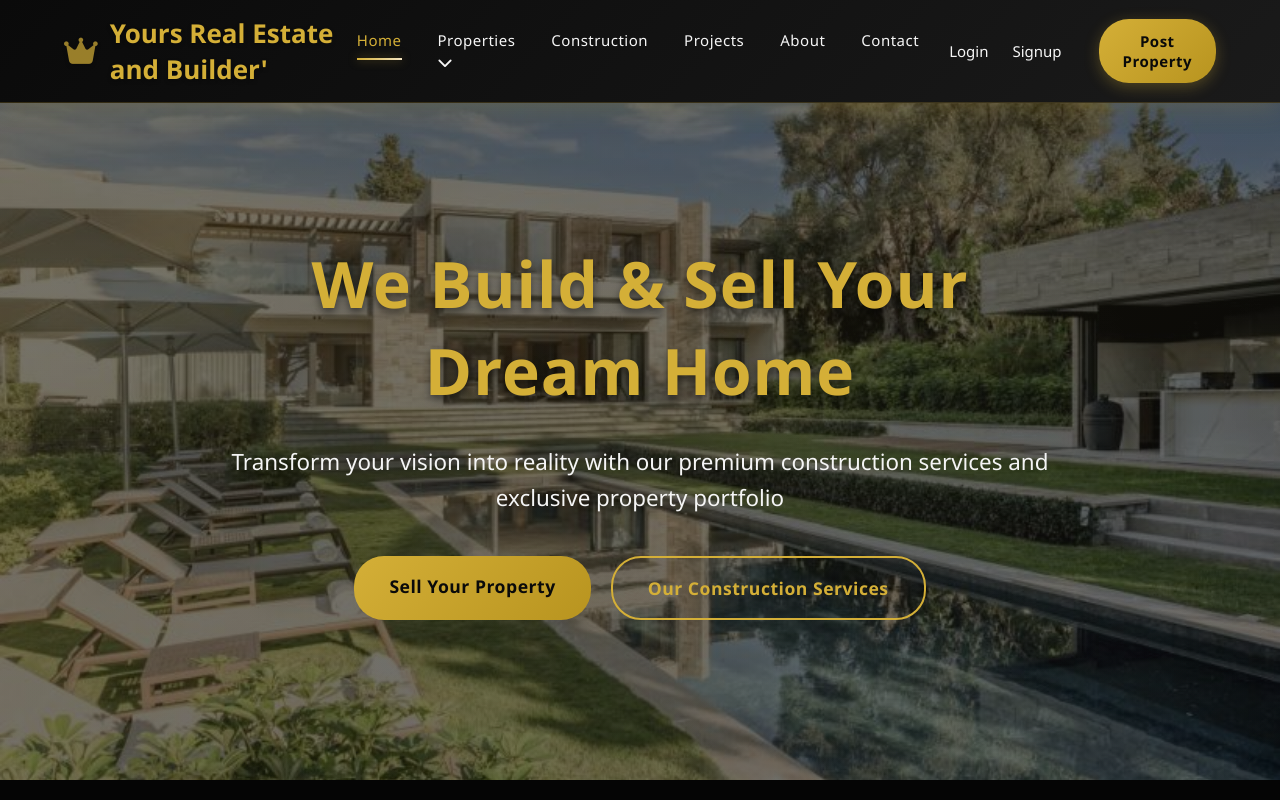
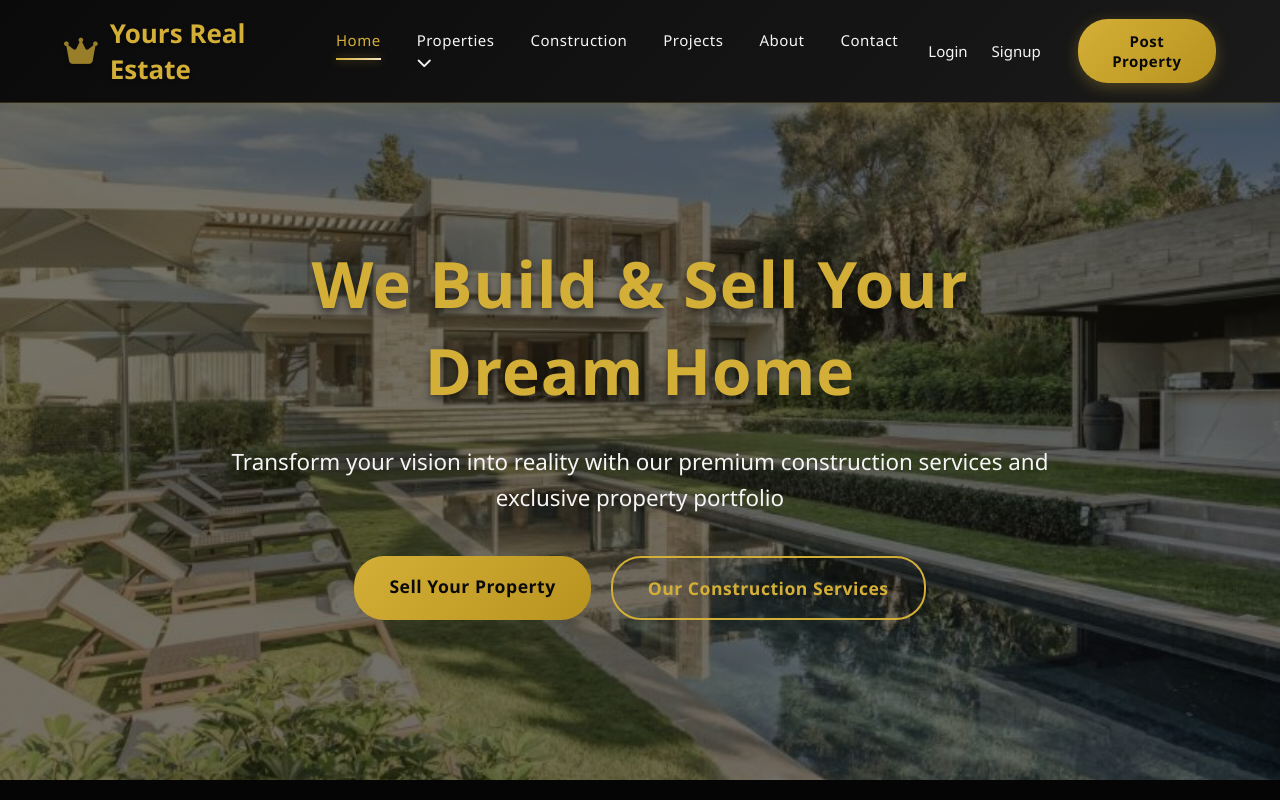
Before and after one commit to zafar-fatima1234567890/test, a plain HTML site: page index.html in a window 1280 px wide. Shown: the top 800 px of the page. Drawn offline with Linux system fonts and the light colour scheme.

Commit message:
Update index.html

```diff
--- a/index.html
+++ b/index.html
@@ -1027,7 +1027,7 @@
         <nav class="navbar">
             <a href="#" class="logo">
                 <i class="fas fa-crown"></i>
-                Yours Real Estate and Builder'
+                Yours Real Estate
             </a>
 
             <ul class="menu" id="mainMenu">
```
